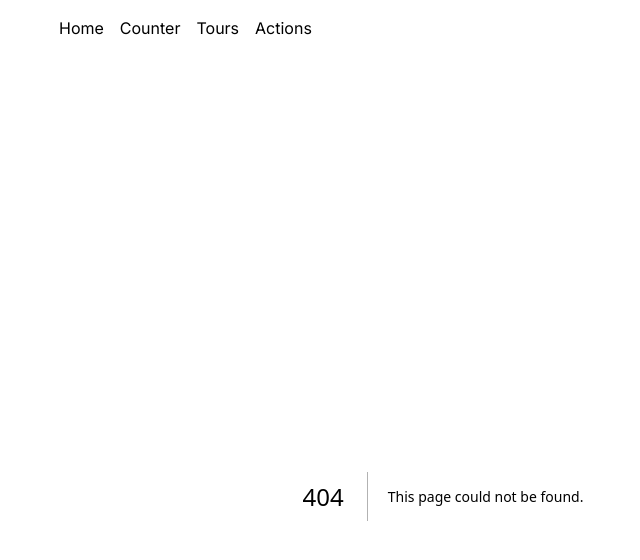
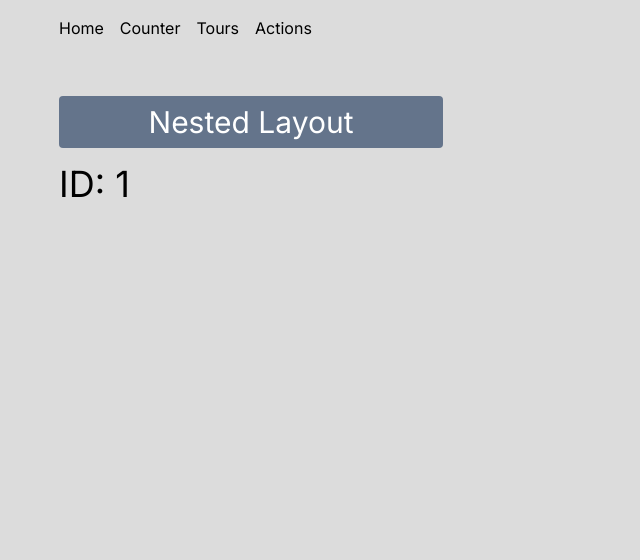
Before and after one commit to iamtkk/nextjs-tutorial, a Next.js app: page /tours/1 in a window 1280 px wide. Before the commit this address had no page. Shown: the top 560 px of the page, without its empty margins (197-837 px from the left). Built offline with nearby package versions, Linux system fonts and the light colour scheme.

Commit message:
dynamic link 적용

```diff
--- /dev/null
+++ b/app/tours/[id]/page.tsx
@@ -0,0 +1,8 @@
+const page = ({ params }: { params: { id: string } }) => {
+  return (
+    <div>
+      <h1 className="text-4xl">ID: {params.id}</h1>
+    </div>
+  );
+};
+export default page;
--- /dev/null
+++ b/app/tours/layout.tsx
@@ -0,0 +1,13 @@
+import React from "react";
+
+const ToursLayout = ({ children }: { children: React.ReactNode }) => {
+  return (
+    <div>
+      <header className="py-2 w-1/2 bg-slate-500 rounded mb-4">
+        <h1 className="text-3xl text-white text-center">Nested Layout</h1>
+      </header>
+      {children}
+    </div>
+  );
+};
+export default ToursLayout;
--- a/app/tours/page.tsx
+++ b/app/tours/page.tsx
@@ -1,4 +1,6 @@
-const url = "https://www.course-api.com/react-tours-projects";
+import Link from "next/link";
+
+const url = "https://www.course-api.com/react-tours-project";
 
 type Tour = {
   id: string;
@@ -23,7 +25,11 @@
     <section>
       <h1 className="text-3xl mb-4">Tours</h1>
       {data.map(({ id, name }) => {
-        return <h2 key={id}>{name}</h2>;
+        return (
+          <Link className="hover:text-blue-500" key={id} href={`/tours/${id}`}>
+            <h2>{name}</h2>
+          </Link>
+        );
       })}
     </section>
   );
```
